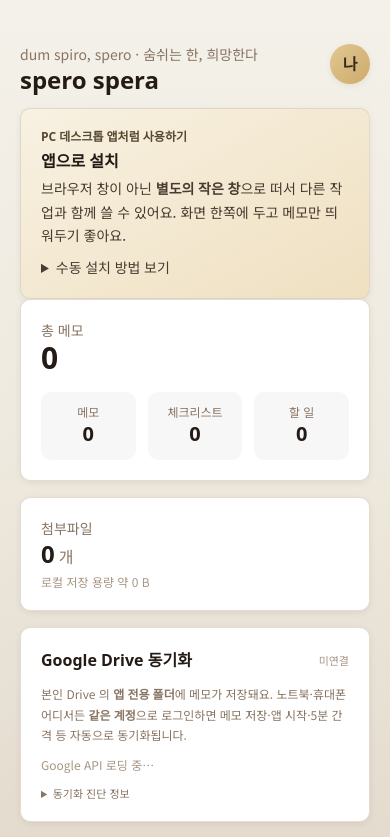
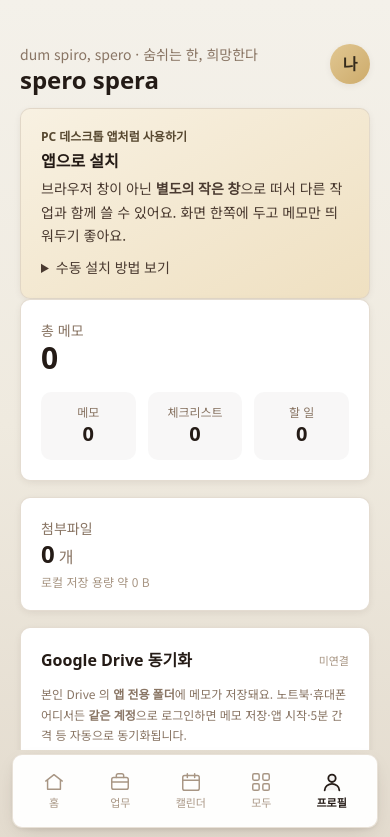
Before and after one commit to joohj0519-blip/spero-spera-memo, a React (Vite) app: page /profile in a window 390 px wide. Shown: the top 837 px of the page. Built offline with nearby package versions, Linux system fonts and the light colour scheme; a web font is replaced by a local one.

Commit message:
fix: 하단 네비게이션 고정 (내용 영역만 스크롤)
- min-h-screen -> h-dvh 로 바꿔 바깥 높이를 보이는 화면에 고정
- 가운데 내용 영역에만 overflow-y-auto + min-h-0 적용
- 대시보드 분기도 h-screen -> h-dvh (모바일 주소창 대응)

```diff
--- a/src/components/FloatingFrame.tsx
+++ b/src/components/FloatingFrame.tsx
@@ -61,7 +61,7 @@ export function FloatingFrame({ children }: { children: ReactNode }) {
   // 업무 대시보드: 데스크톱 전체 폭 사용 (작은 플로팅 창 대신)
   if (fullWidth) {
     return (
-      <div className="h-screen flex flex-col w-full">
+      <div className="h-dvh flex flex-col w-full">
         <ReminderBanner />
         <div className="flex-1 min-h-0">{children}</div>
         <BottomNav />
@@ -71,11 +71,23 @@ export function FloatingFrame({ children }: { children: ReactNode }) {
 
   // 1) 모바일 OR 2) 별도 창으로 설치되어 standalone 으로 실행 중
   //    → 둘 다 윈도우 전체를 메모 화면으로 사용
+  //
+  // [2026-08-20 수정] 하단 네비게이션 고정
+  //  - 문제: min-h-screen 이라 내용이 길어지면 페이지 전체가 늘어나고,
+  //          그만큼 하단 네비가 화면 밖으로 밀려 스크롤을 끝까지 내려야 탭이 보였음
+  //  - 해결: h-dvh 로 바깥 높이를 '보이는 화면 한 칸'에 고정하고,
+  //          가운데 내용 영역에만 overflow-y-auto 를 줘서 내용만 스크롤되게 함
+  //          (배너/네비는 스크롤 영역 바깥이라 항상 제자리에 남음)
+  //  - h-screen(100vh) 대신 h-dvh 를 쓰는 이유: 모바일 브라우저 주소창이 접혔다 펴질 때
+  //          100vh 는 실제 보이는 높이보다 커져서 네비 아랫부분이 잘리기 때문
   if (!isDesktop || isStandalone) {
     return (
-      <div className="min-h-screen flex flex-col max-w-[500px] mx-auto w-full">
+      <div className="h-dvh flex flex-col max-w-[500px] mx-auto w-full">
         <ReminderBanner />
-        <div className="flex-1 flex flex-col">{children}</div>
+        {/* min-h-0 필수: flex 자식의 기본값 min-height:auto 때문에 스크롤이 안 잡히는 문제 방지 */}
+        <div className="flex-1 min-h-0 overflow-y-auto overscroll-contain flex flex-col">
+          {children}
+        </div>
         <BottomNav />
       </div>
     )
```
